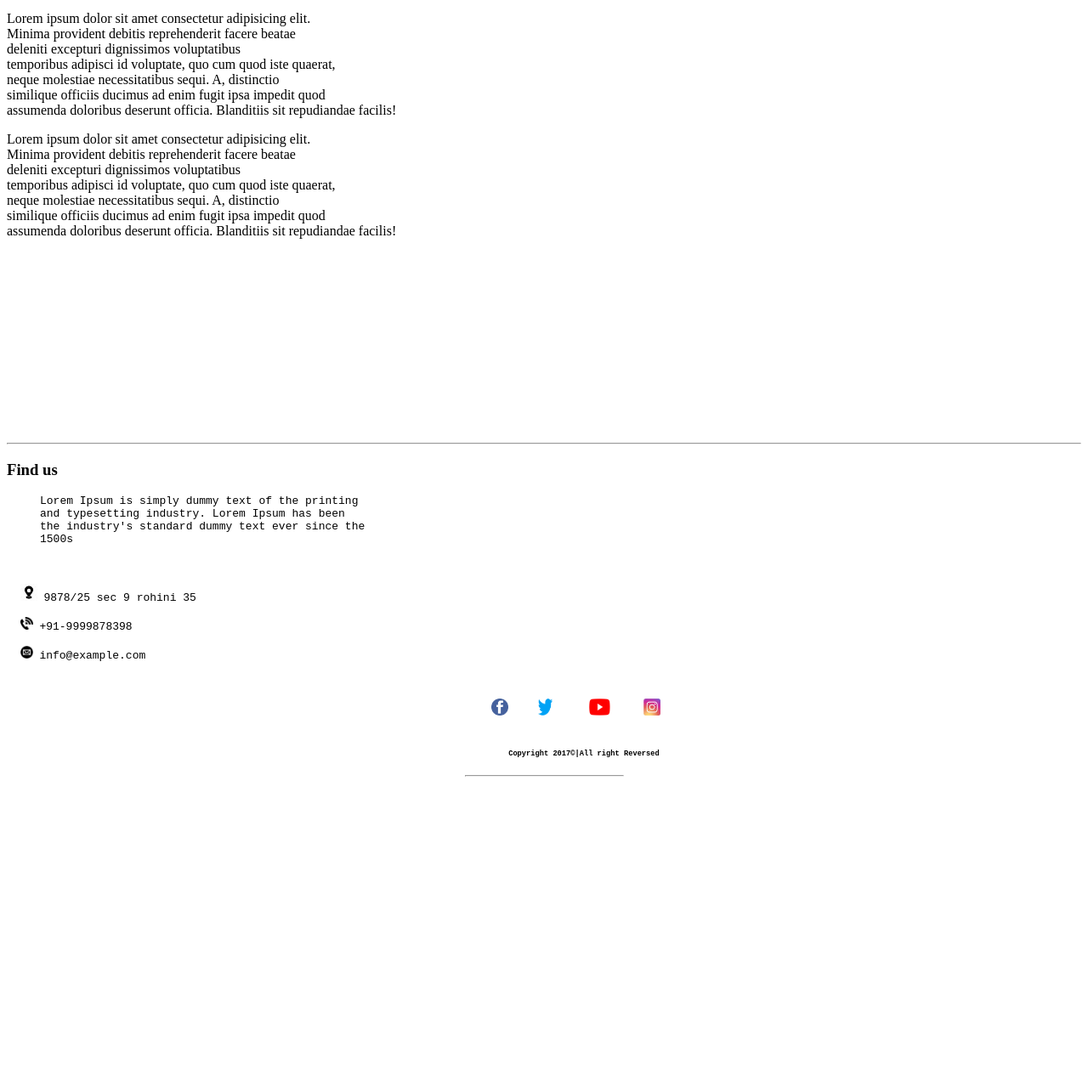
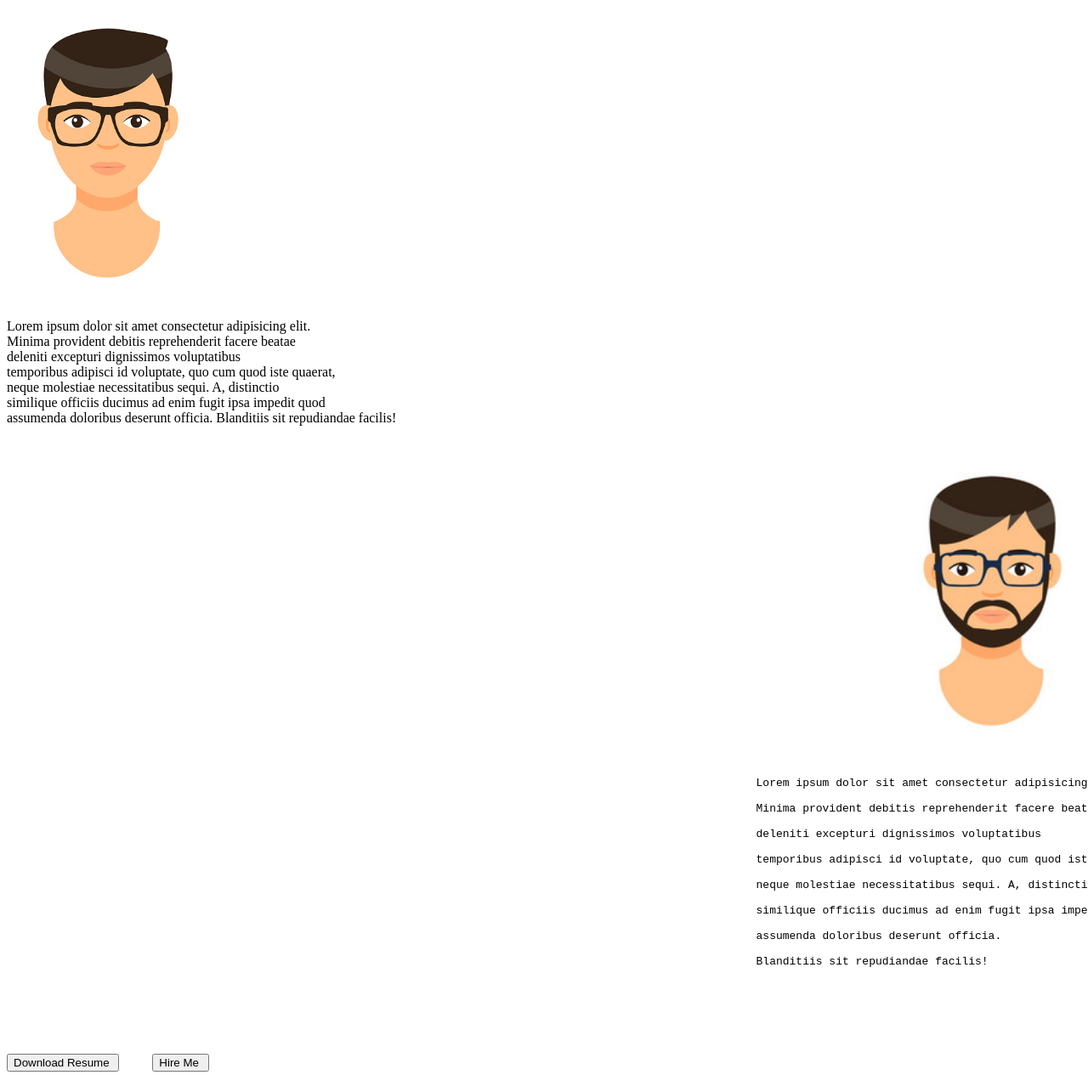
Before and after one commit to golam-kibriya123/SHFB-assaignment-1, a plain HTML site: page index.html in a window 1280 px wide. Shown: the part 497-1782 px from the top of the page at 85% size. Before the commit the page ends 1424 px from the top, so only its background shows below. Drawn offline with Linux system fonts and the light colour scheme.

Commit message:
added all

```diff
--- a/index.html
+++ b/index.html
@@ -28,12 +28,11 @@
         </div>
     </section>
     <section>
-        <pre><header> <h1>                                               welcome to our website</h1><h1>                                                   The Developars</h1></header></pre>
+        <pre><header> <h1>                                               Welcome To My Website</h1><h1>                                                   The Developars</h1></header></pre>
         <hr width="170px">
 
         <article>
-            <div>
-
+            <div> <img width="238px" height="350px" src="images/p1.jpg" alt="">
                 <p>
                     Lorem ipsum dolor sit amet consectetur adipisicing elit. <br>
                     Minima provident debitis reprehenderit facere beatae <br>
@@ -44,17 +43,22 @@
                     assumenda doloribus deserunt officia.
                     Blanditiis sit repudiandae facilis!
                 </p>
-                <p>
+                <pre>
+                    <div>                                                                                                                               <img width="338px" height="350px" src="images/p2.jpg" alt=""><p>
                                                                                                                  Lorem ipsum dolor sit amet consectetur adipisicing elit. <br>
                                                                                                                  Minima provident debitis reprehenderit facere beatae <br>
                                                                                                                  deleniti excepturi dignissimos voluptatibus <br>
                                                                                                                  temporibus adipisci id voluptate, quo cum quod iste quaerat, <br>
                                                                                                                  neque molestiae necessitatibus sequi. A, distinctio <br>
                                                                                                                  similique officiis ducimus ad enim fugit ipsa impedit quod <br>
-                    assumenda doloribus deserunt officia.
-                    Blanditiis sit repudiandae facilis!
-                </p>
+                                                                                                                 assumenda doloribus deserunt officia. <br>
+                                                                                                                 Blanditiis sit repudiandae facilis!</p>
+                    </div></pre>
+                <pre>
 
+
+
+<button>Download Resume </button>     <a href="Contact.html"><button>Hire Me </button></a> </pre>
             </div>
             <div></div>
         </article>
@@ -71,9 +75,12 @@
     <br>
     <br>
     <br>
+    <!-- --------------
+        footer
+---------------- -->
     <footer>
         <hr>
-        <h3>Find us</h3>
+        <h3>Find Me</h3>
         <pre>
      Lorem Ipsum is simply dummy text of the printing
      and typesetting industry. Lorem Ipsum has been
```
Also changed, not shown: Contact.html (+5 -2 lines), Project.html (+5 -2 lines), about.html (+7 -4 lines), images/p1.jpg (added), images/p2.jpg (added). Lines whose indentation alone changed are shown as unchanged.
